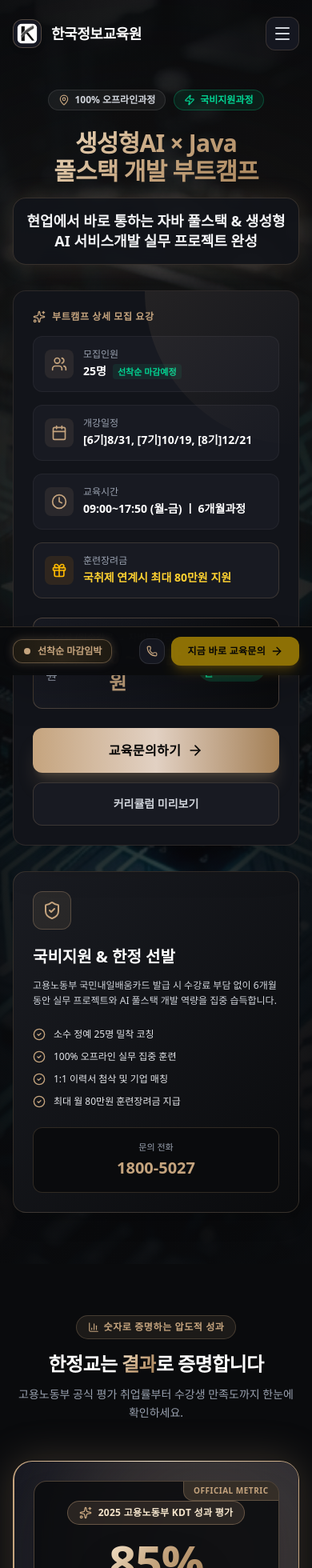
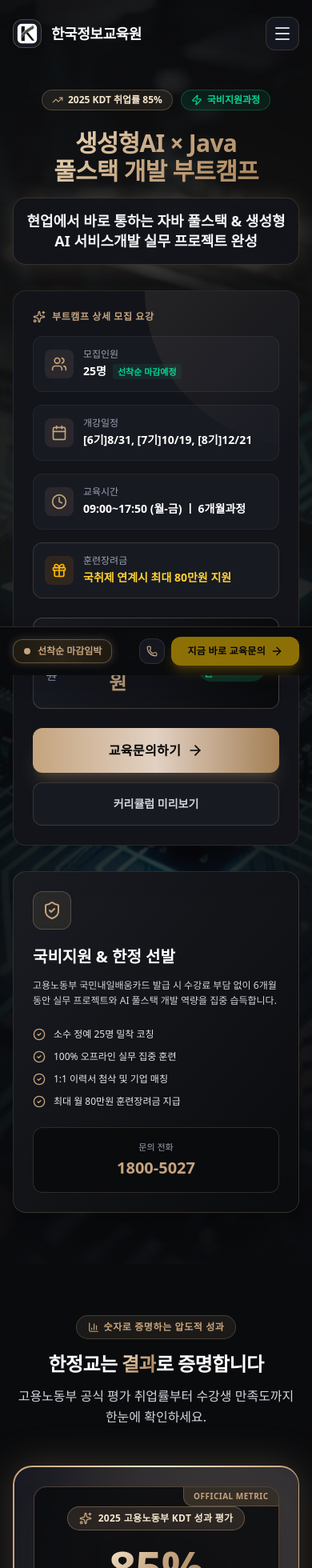
Before and after one commit to dvdkkk/kitedu-test, a React (Vite) app: page / in a window 390 px wide. Shown: the top 1960 px of the page at 80% size. Built offline with nearby package versions, Linux system fonts and the light colour scheme.

Commit message:
style: improve typography and visual design
Updated global text styles for improved readability by increasing font size and adjusting contrast. Refined UI components, including label styling and badge icons, to enhance overall visual consistency across the landing page.

```diff
--- a/src/components/CareerSupportSection.tsx
+++ b/src/components/CareerSupportSection.tsx
@@ -54,7 +54,7 @@
               취업지원 - 수료 후까지 이어지는 <br />
               <span className="text-gradient-gold">밀착 취업지원 시스템</span>
             </h2>
-            <p className="mt-3 text-sm text-gray-400">
+            <p className="mt-3 text-base sm:text-lg text-gray-300 font-medium leading-relaxed">
               수강 전부터 수료 후까지 전담 IT 취업 컨설턴트가 1:1로 밀착 서포트합니다.
             </p>
           </div>
--- a/src/components/CertificationSeals.tsx
+++ b/src/components/CertificationSeals.tsx
@@ -44,7 +44,7 @@
               <SealExcellence className="w-36 h-36 sm:w-48 sm:h-48 group-hover:scale-105 transition-transform duration-300" />
             </div>
             <p className="mt-3.5 px-3.5 py-1 rounded-full border border-[#c5a47e] text-[#f7e7ce] text-xs sm:text-sm font-black text-center">
-              고용노동부 우수훈련기관
+              우수훈련기관 선정
             </p>
             <p className="text-[11px] text-gray-400 font-medium text-center">
               2023.01 ~ 2027.12 (5년)
@@ -57,7 +57,7 @@
               <SealBha className="w-36 h-36 sm:w-48 sm:h-48 group-hover:scale-105 transition-transform duration-300" />
             </div>
             <p className="mt-3.5 px-3.5 py-1 rounded-full border border-blue-400 text-blue-200 text-xs sm:text-sm font-black text-center">
-              BHA 베스트 직업훈련기관
+              베스트직업훈련기관 선정
             </p>
             <p className="text-[11px] text-gray-400 font-medium text-center">
               2023.01 ~ 2027.12 (5년)
--- a/src/components/CurriculumSection.tsx
+++ b/src/components/CurriculumSection.tsx
@@ -44,7 +44,7 @@
             <h2 className="text-2xl sm:text-4xl font-extrabold text-white tracking-tight">
               커리큘럼 - 전문가로 성장하는 <br />실무완성 커리큘럼
             </h2>
-            <p className="mt-3 text-sm text-gray-400">
+            <p className="mt-3 text-base sm:text-lg text-gray-300 font-medium leading-relaxed">
               기초 문법부터 Spring Boot, Docker, GCP 클라우드 배포, AI LLM API 이식, 그리고 3차 실무 프로젝트까지 체계적 완성.
             </p>
           </div>
--- a/src/components/EmploymentShowcaseSection.tsx
+++ b/src/components/EmploymentShowcaseSection.tsx
@@ -22,7 +22,7 @@
             <h2 className="text-2xl sm:text-4xl font-extrabold text-white tracking-tight">
               수료 후, 이런 곳으로 취업합니다
             </h2>
-            <p className="mt-3 text-sm text-gray-400">
+            <p className="mt-3 text-base sm:text-lg text-gray-300 font-medium leading-relaxed">
               한국정보교육원 수료생들이 입사하여 활약 중인 <br />실제 협력 기업 및 취업처 현황입니다.
             </p>
           </div>
--- a/src/components/FaqSection.tsx
+++ b/src/components/FaqSection.tsx
@@ -25,7 +25,7 @@
             <h2 className="text-2xl sm:text-4xl font-extrabold text-white tracking-tight">
               자주 묻는 질문
             </h2>
-            <p className="mt-3 text-sm text-gray-400">
+            <p className="mt-3 text-base sm:text-lg text-gray-300 font-medium leading-relaxed">
               수강 신청 전 가장 궁금해하시는 질문과 답변을 정리했습니다.
             </p>
           </div>
--- a/src/components/HeroSection.tsx
+++ b/src/components/HeroSection.tsx
@@ -48,8 +48,8 @@
         <ScrollReveal direction="up" distance={25} delay={0.1}>
           {/* Top Badges */}
           <div className="flex flex-wrap items-center justify-center lg:justify-start gap-2.5 mb-6">
-            <div className="inline-flex items-center gap-1.5 px-3 py-1 rounded-full bg-white/5 border border-white/10 text-gray-300 text-xs font-semibold">
-              <MapPin className="w-3.5 h-3.5 text-[#c5a47e]" />
+            <div className="inline-flex items-center gap-1.5 px-3 py-1 rounded-full bg-[#c5a47e]/10 border border-[#c5a47e]/30 text-[#f7e7ce] text-xs font-semibold">
+              <TrendingUp className="w-3.5 h-3.5 text-[#c5a47e]" />
               <span>{COURSE_SUMMARY.campus}</span>
             </div>
             <div className="inline-flex items-center gap-1.5 px-3 py-1 rounded-full bg-emerald-500/10 border border-emerald-500/30 text-emerald-400 text-xs font-semibold">
--- a/src/components/KeyPointsSection.tsx
+++ b/src/components/KeyPointsSection.tsx
@@ -32,7 +32,7 @@
               자바 풀스택 개발자<br />
               <span className="text-gradient-gold"> 핵심 POINT</span>
             </h2>
-            <p className="mt-4 text-sm sm:text-base text-gray-300 leading-relaxed">
+            <p className="mt-4 text-base sm:text-lg text-gray-300 font-medium leading-relaxed">
               AI 시대의 개발자 취업 어떻게 준비해야 할까요? <br />국내 대기업·공공·금융 시스템의 절대다수 Java 기반 위에 생산성을 극대화하는 AI 활용 능력을 갖추어야 합니다.
             </p>
           </div>
--- a/src/components/MarketInsightSection.tsx
+++ b/src/components/MarketInsightSection.tsx
@@ -68,10 +68,10 @@
               MARKET INSIGHT
             </span>
             <h2 className="text-2xl sm:text-4xl font-extrabold text-white tracking-tight leading-snug">
-              코딩, AI가 점점 더 잘하는 시대…<br className="hidden sm:inline" />
+              코딩, AI가 점점 더 잘하는 시대…<br />
               <span className="text-gradient-gold"> AI를 지휘하는 개발자가 생존합니다.</span>
             </h2>
-            <p className="mt-4 text-sm text-gray-400 max-w-2xl mx-auto">
+            <p className="mt-4 text-base sm:text-lg text-gray-300 font-medium leading-relaxed max-w-2xl mx-auto">
               단순 구문 암기형 코더의 시대는 끝났습니다. 생성형 AI 어시스턴트를 효과적으로 활용해 비즈니스 문제를 해결하는 AI-Native 개발자가 채용 시장을 독식하고 있습니다.
             </p>
           </div>
--- a/src/components/StudentInterviewsSection.tsx
+++ b/src/components/StudentInterviewsSection.tsx
@@ -84,7 +84,7 @@
             <h2 className="text-2xl sm:text-4xl font-extrabold text-white tracking-tight">
               수강생 인터뷰 - 수강생이 먼저 경험한 취업 스토리
             </h2>
-            <p className="mt-3 text-sm text-gray-400">
+            <p className="mt-3 text-base sm:text-lg text-gray-300 font-medium leading-relaxed">
               실제 과정을 수료하고 취업에 성공한 수강생들의 생생한 후기입니다.
             </p>
           </div>
--- a/src/components/TargetAudienceSection.tsx
+++ b/src/components/TargetAudienceSection.tsx
@@ -49,7 +49,7 @@
             <h2 className="text-2xl sm:text-4xl lg:text-5xl font-extrabold text-white tracking-tight leading-tight">
               이런 분들에게 <span className="text-gradient-gold">강력 추천</span>합니다
             </h2>
-            <p className="mt-3 text-sm sm:text-base text-gray-300 font-medium leading-relaxed">
+            <p className="mt-3 text-base sm:text-lg text-gray-300 font-medium leading-relaxed">
               비전공자부터 실무 포트폴리오를 완성하고 싶은 분까지,<br className="hidden sm:inline" />
               생성형 AI × Java 풀스택 과정으로 확실한 IT 취업 로드맵을 선사합니다.
             </p>
--- a/src/components/TrustMetricsSection.tsx
+++ b/src/components/TrustMetricsSection.tsx
@@ -90,7 +90,7 @@
             <h2 className="text-2xl sm:text-4xl lg:text-5xl font-extrabold text-white tracking-tight leading-tight">
               한정교는 <span className="text-gradient-gold">결과</span>로 증명합니다
             </h2>
-            <p className="mt-3 text-sm sm:text-base text-gray-400 font-medium leading-relaxed">
+            <p className="mt-3 text-base sm:text-lg text-gray-300 font-medium leading-relaxed">
               고용노동부 공식 평가 취업률부터 수강생 만족도까지 한눈에 확인하세요.
             </p>
           </div>
--- a/src/data/bootcampData.ts
+++ b/src/data/bootcampData.ts
@@ -13,7 +13,7 @@
 
 export const COURSE_SUMMARY: CourseSummary = {
   badge: "2025 KDT 취업률 85%",
-  campus: "100% 오프라인과정",
+  campus: "2025 KDT 취업률 85%",
   title: "생성형AI × Java\n풀스택 개발 부트캠프",
   courseTitle: "현업에서 바로 통하는 자바 풀스택 & 생성형AI 서비스개발 실무 프로젝트 완성",
   capacity: "25명",
```
